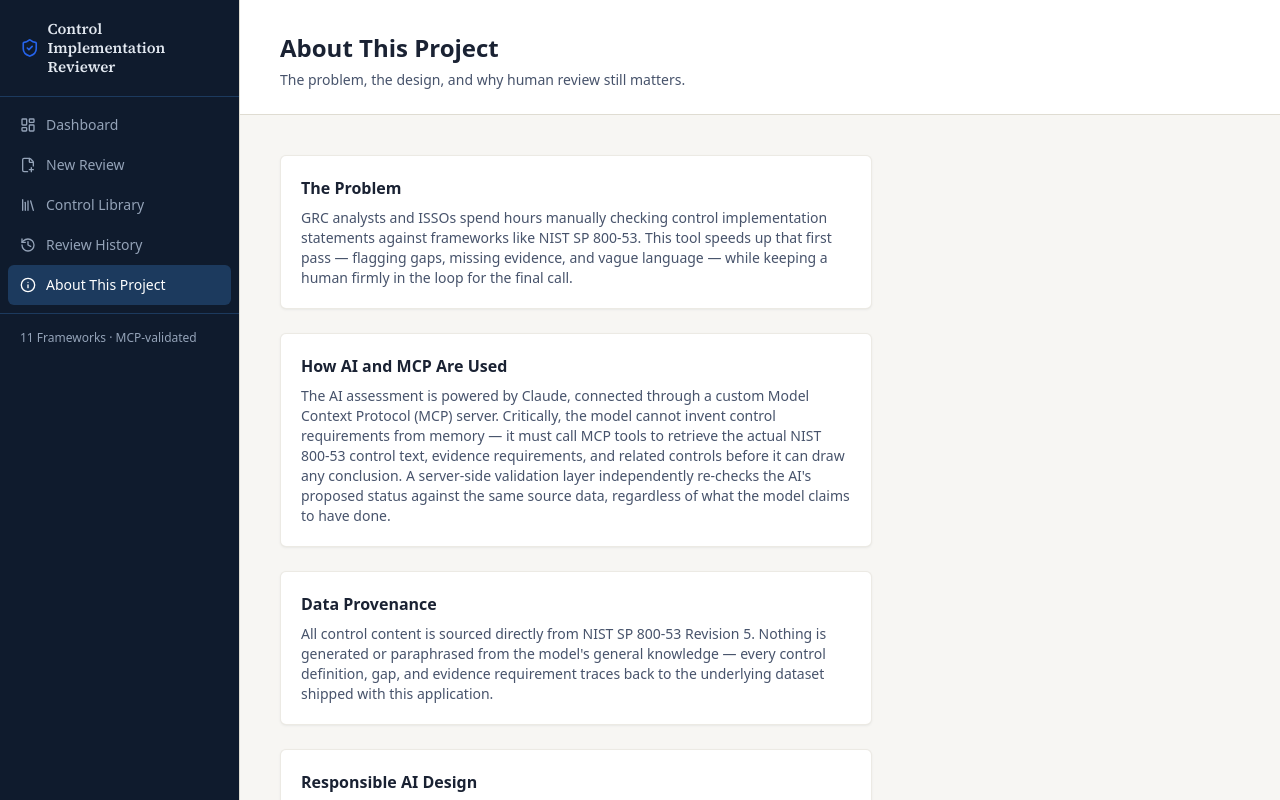
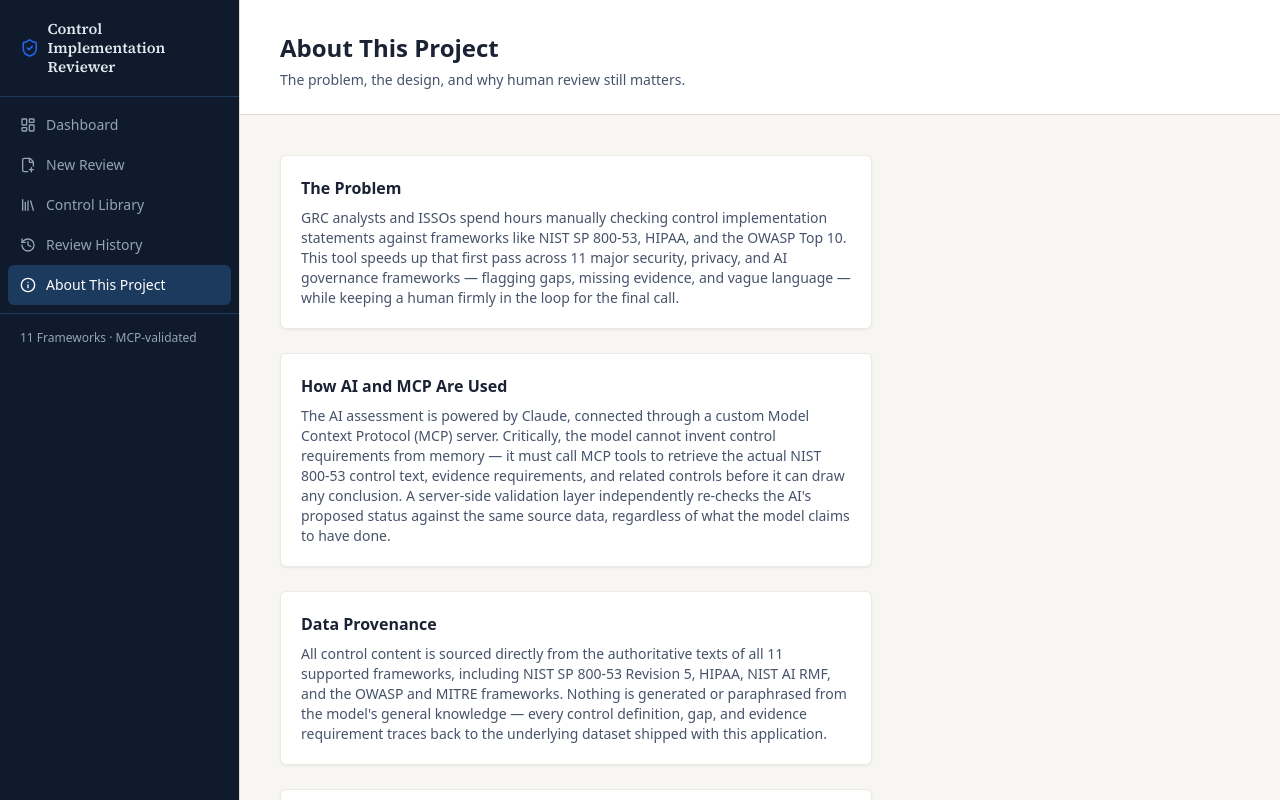
Before and after one commit to Sammiedonnie/ai-control-implementation-reviewer, a Next.js app: page /about in a window 1280 px wide. Shown: the top 800 px of the page. Built offline with nearby package versions, Linux system fonts and the light colour scheme.

Commit message:
Update About page to mention all 11 supported frameworks

```diff
--- a/app/about/page.tsx
+++ b/app/about/page.tsx
@@ -14,12 +14,7 @@ export default function AboutPage() {
             The Problem
           </h2>
           <p className="text-sm text-ink-soft">
-            GRC analysts and ISSOs spend hours manually checking control
-            implementation statements against frameworks like NIST SP
-            800-53. This tool speeds up that first pass — flagging gaps,
-            missing evidence, and vague language — while keeping a human
-            firmly in the loop for the final call.
-          </p>
+            GRC analysts and ISSOs spend hours manually checking control implementation statements against frameworks like NIST SP 800-53, HIPAA, and the OWASP Top 10. This tool speeds up that first pass across 11 major security, privacy, and AI governance frameworks — flagging gaps, missing evidence, and vague language — while keeping a human firmly in the loop for the final call.</p>
         </Card>
 
         <Card>
@@ -43,11 +38,7 @@ export default function AboutPage() {
             Data Provenance
           </h2>
           <p className="text-sm text-ink-soft">
-            All control content is sourced directly from NIST SP 800-53
-            Revision 5. Nothing is generated or paraphrased from the
-            model&apos;s general knowledge — every control definition, gap, and
-            evidence requirement traces back to the underlying dataset
-            shipped with this application.
+            All control content is sourced directly from the authoritative texts of all 11 supported frameworks, including NIST SP 800-53 Revision 5, HIPAA, NIST AI RMF, and the OWASP and MITRE frameworks. Nothing is generated or paraphrased from the model&apos;s general knowledge — every control definition, gap, and evidence requirement traces back to the underlying dataset shipped with this application.
           </p>
         </Card>
 
```
